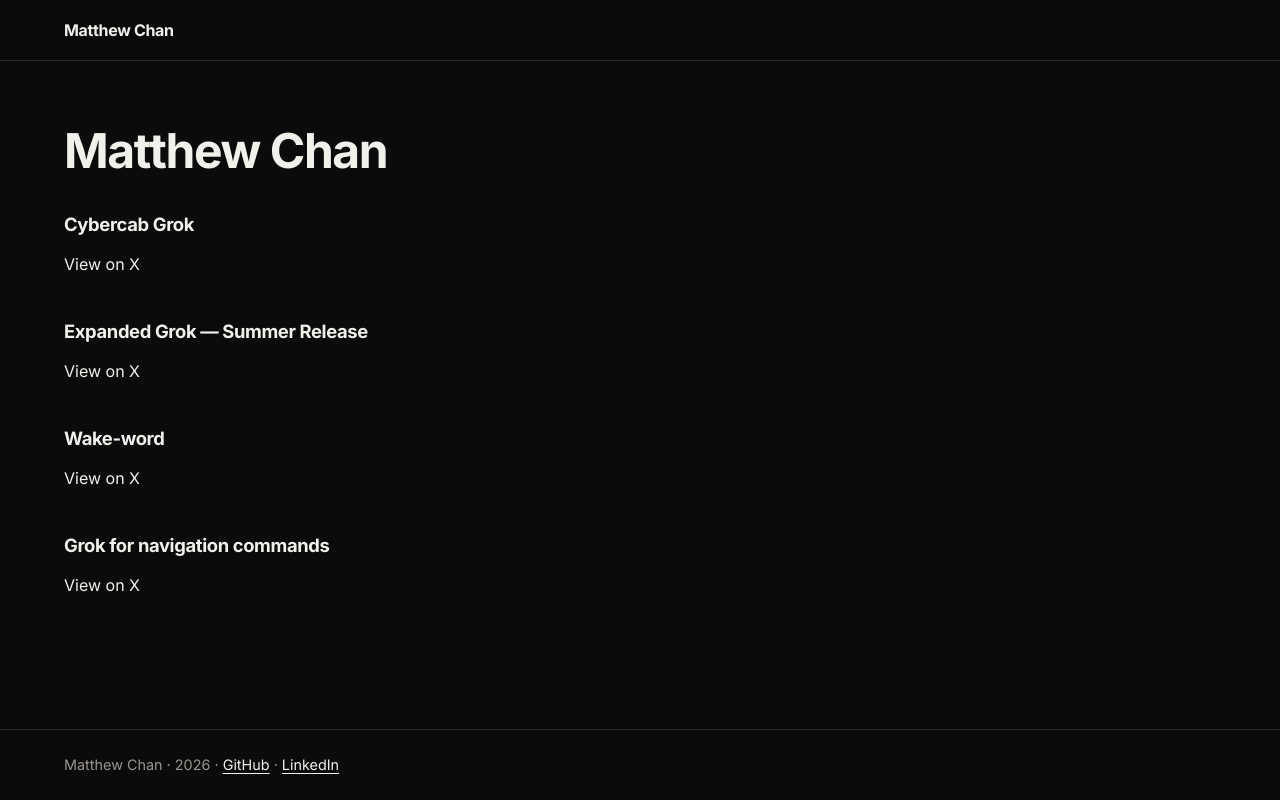
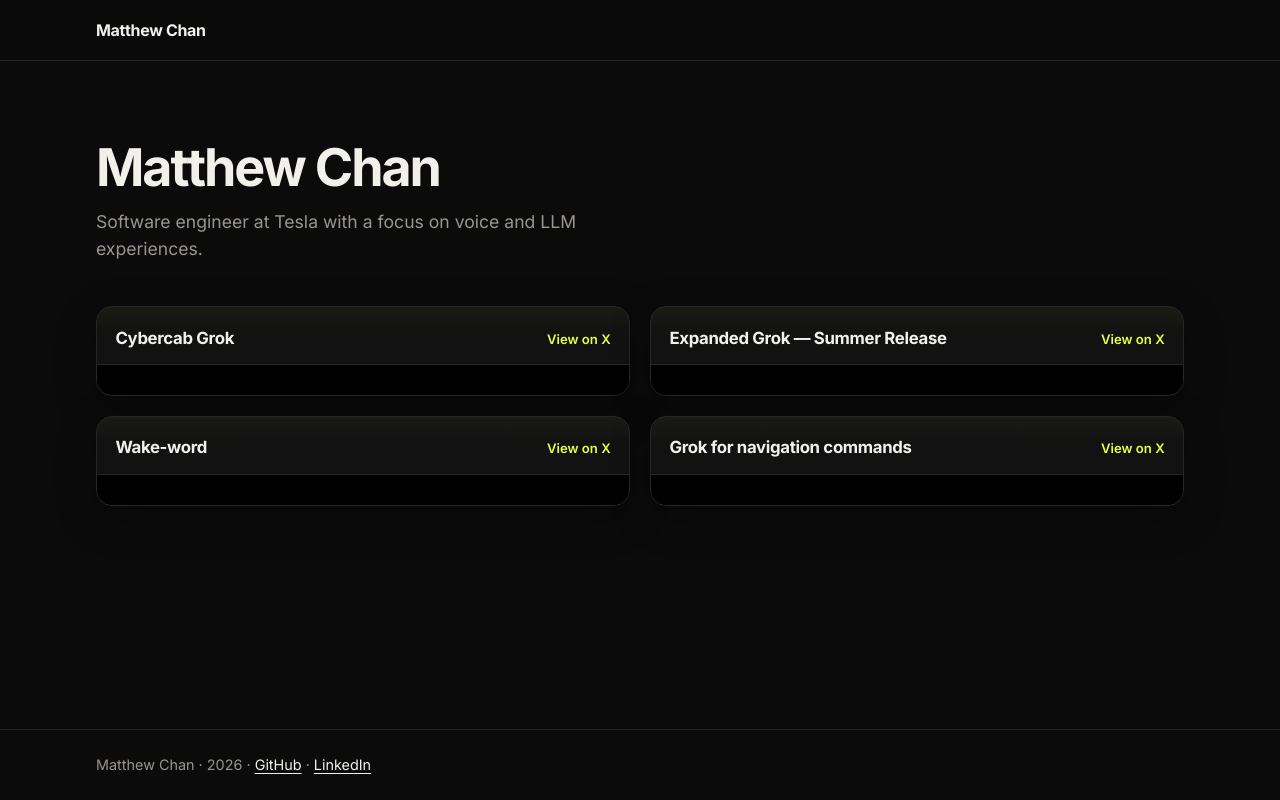
Before and after one commit to mchan7841/mchan7841.github.io, a React (Create React App) app in the folder my-app/: page / in a window 1280 px wide. Built offline with nearby package versions, Linux system fonts and the light colour scheme.

Commit message:
Polish embeds and add Tesla voice/LLM bio

```diff
--- a/my-app/src/components/XEmbed.js
+++ b/my-app/src/components/XEmbed.js
@@ -1,31 +1,52 @@
-import React, { useEffect } from 'react';
+import React, { useEffect, useRef } from 'react';
 
-const ensureWidgets = () => {
+const ensureWidgets = () =>
+  new Promise((resolve) => {
     if (window.twttr?.widgets) {
-    window.twttr.widgets.load();
+      resolve(window.twttr);
       return;
     }
-  if (document.getElementById('x-widgets')) {
+    const existing = document.getElementById('x-widgets');
+    if (existing) {
+      existing.addEventListener('load', () => resolve(window.twttr), {
+        once: true,
+      });
       return;
     }
     const script = document.createElement('script');
     script.id = 'x-widgets';
     script.src = 'https://platform.twitter.com/widgets.js';
     script.async = true;
-  script.onload = () => window.twttr?.widgets?.load();
+    script.onload = () => resolve(window.twttr);
     document.body.appendChild(script);
-};
+  });
 
 const XEmbed = ({ href, statusId }) => {
+  const mountRef = useRef(null);
+
   useEffect(() => {
-    ensureWidgets();
-  }, [statusId]);
+    let cancelled = false;
 
-  return (
-    <blockquote className="twitter-tweet" data-theme="dark" data-dnt="true">
-      <a href={href}>View on X</a>
-    </blockquote>
-  );
+    ensureWidgets().then((twttr) => {
+      if (cancelled || !mountRef.current || !twttr?.widgets) {
+        return;
+      }
+      mountRef.current.innerHTML = '';
+      twttr.widgets.createTweet(statusId, mountRef.current, {
+        theme: 'dark',
+        dnt: true,
+        conversation: 'none',
+        align: 'center',
+        width: 550,
+      });
+    });
+
+    return () => {
+      cancelled = true;
+    };
+  }, [statusId, href]);
+
+  return <div className="x-embed" ref={mountRef} />;
 };
 
 export default XEmbed;
--- a/my-app/src/index.css
+++ b/my-app/src/index.css
@@ -6,7 +6,7 @@
   --border: #262626;
   --accent: #e8ff47;
   --accent-ink: #0b0b0b;
-  --max: 72rem;
+  --max: 68rem;
   --radius: 10px;
   --font: 'Inter', -apple-system, BlinkMacSystemFont, 'Segoe UI', Roboto,
     Helvetica, Arial, sans-serif;
--- a/my-app/src/pages/Home.css
+++ b/my-app/src/pages/Home.css
@@ -1,25 +1,81 @@
 .hero {
-  padding: 1.5rem 0 2rem;
+  padding: 2.5rem 0 2.75rem;
+  max-width: 40rem;
 }
 
 .hero h1 {
-  font-size: clamp(2rem, 4.5vw, 3rem);
-  letter-spacing: -0.03em;
-  line-height: 1.1;
-}
-
-.embed-list {
-  display: flex;
-  flex-direction: column;
-  gap: 2.5rem;
-}
-
-.embed-item h2 {
-  font-size: 1.15rem;
-  letter-spacing: -0.02em;
+  font-size: clamp(2.25rem, 5vw, 3.25rem);
+  letter-spacing: -0.04em;
+  line-height: 1.05;
   margin-bottom: 0.85rem;
 }
 
-.embed-item .twitter-tweet {
-  margin: 0 auto !important;
+.bio {
+  color: var(--fg-muted);
+  font-size: 1.1rem;
+  line-height: 1.5;
+  max-width: 34rem;
 }
+
+.embed-grid {
+  display: grid;
+  grid-template-columns: repeat(2, minmax(0, 1fr));
+  gap: 1.25rem;
+}
+
+.embed-card {
+  display: flex;
+  flex-direction: column;
+  min-height: 100%;
+  background:
+    linear-gradient(180deg, rgba(232, 255, 71, 0.04), transparent 28%),
+    var(--bg-elevated);
+  border: 1px solid var(--border);
+  border-radius: 16px;
+  overflow: hidden;
+  box-shadow: 0 12px 40px rgba(0, 0, 0, 0.28);
+}
+
+.embed-card__head {
+  display: flex;
+  align-items: baseline;
+  justify-content: space-between;
+  gap: 1rem;
+  padding: 1.1rem 1.15rem 0.85rem;
+  border-bottom: 1px solid var(--border);
+}
+
+.embed-card__head h2 {
+  font-size: 1.05rem;
+  letter-spacing: -0.02em;
+}
+
+.embed-card__link {
+  flex-shrink: 0;
+  color: var(--accent);
+  font-size: 0.82rem;
+  font-weight: 600;
+}
+
+.embed-card__link:hover {
+  text-decoration: underline;
+  text-underline-offset: 3px;
+}
+
+.embed-card__body {
+  flex: 1;
+  display: flex;
+  justify-content: center;
+  padding: 0.85rem 0.85rem 1rem;
+  background: #000;
+}
+
+.embed-card__body .twitter-tweet {
+  margin: 0 !important;
+}
+
+@media (max-width: 900px) {
+  .embed-grid {
+    grid-template-columns: 1fr;
+  }
+}
--- a/my-app/src/pages/Home.js
+++ b/my-app/src/pages/Home.js
@@ -8,13 +8,28 @@
     <div className="home">
       <section className="hero">
         <h1>Matthew Chan</h1>
+        <p className="bio">
+          Software engineer at Tesla with a focus on voice and LLM experiences.
+        </p>
       </section>
 
-      <ul className="embed-list">
+      <ul className="embed-grid">
         {projects.map((project) => (
-          <li key={project.id} className="embed-item">
-            <h2>{project.title}</h2>
-            <XEmbed href={project.href} statusId={project.statusId} />
+          <li key={project.id} className="embed-card">
+            <div className="embed-card__head">
+              <h2>{project.title}</h2>
+              <a
+                className="embed-card__link"
+                href={project.href}
+                target="_blank"
+                rel="noopener noreferrer"
+              >
+                View on X
+              </a>
+            </div>
+            <div className="embed-card__body">
+              <XEmbed href={project.href} statusId={project.statusId} />
+            </div>
           </li>
         ))}
       </ul>
```
Lines whose indentation alone changed are shown as unchanged.
